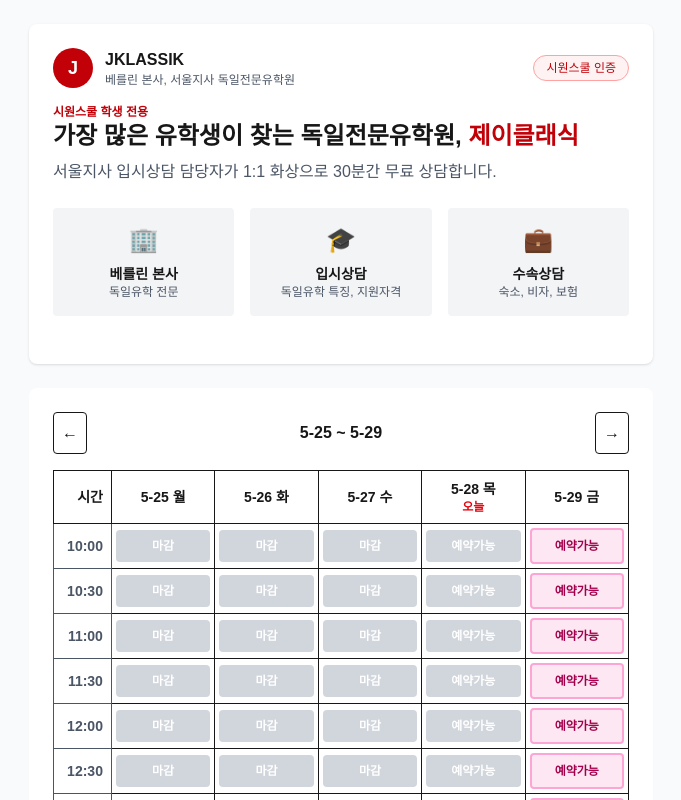
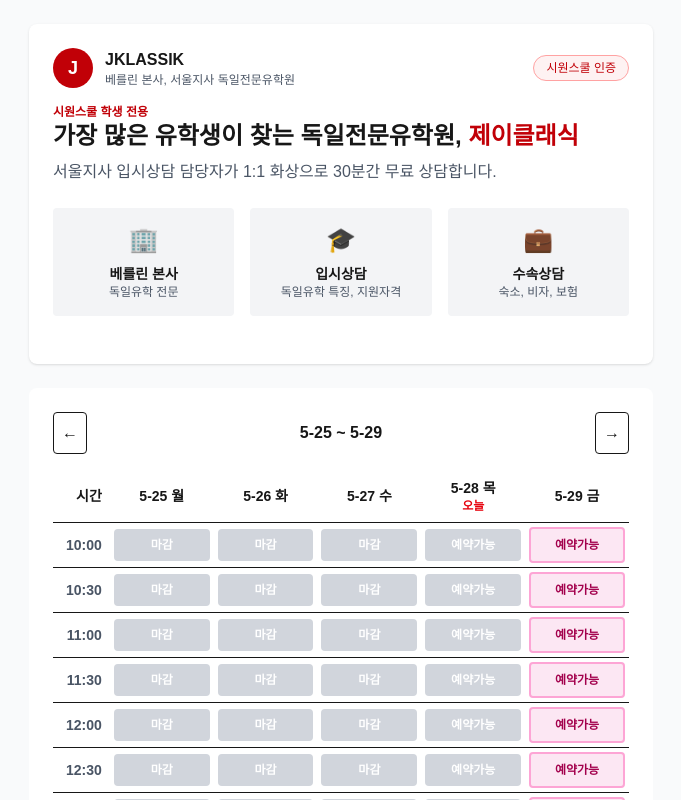
Before and after one commit to jkkimminhye-boop/jklassik-booking, a Next.js app: page / in a window 1280 px wide. Shown: the top 800 px of the page, without its empty margins (299-980 px from the left). Built offline with nearby package versions, Linux system fonts and the light colour scheme; no server answers; the database is empty.

Commit message:
style: remove table borders for cleaner design

```diff
--- a/app/page.tsx
+++ b/app/page.tsx
@@ -111,12 +111,12 @@
         </div>
 
         <div className="overflow-x-auto">
-          <table className="w-full text-sm border-collapse">
+          <table className="w-full text-sm">
             <thead>
-              <tr>
-                <th className="text-right pr-2 py-2 border">시간</th>
+              <tr className="border-b">
+                <th className="text-right pr-2 py-2">시간</th>
                 {days.map((d) => (
-                  <th key={formatDate(d)} className="text-center py-2 border px-2 min-w-20">
+                  <th key={formatDate(d)} className="text-center py-2 px-2 min-w-20 border-b">
                     {d.getMonth() + 1}-{String(d.getDate()).padStart(2, '0')} {DOW[d.getDay()]}
                     {formatDate(d) === formatDate(today) && <div className="text-xs text-red-600">오늘</div>}
                   </th>
@@ -125,14 +125,17 @@
             </thead>
             <tbody>
               {ALL_SLOTS.map((slot) => (
-                <tr key={slot}>
-                  <td className="text-right pr-2 py-2 text-gray-600 border font-semibold">{slot}</td>
+                <tr key={slot} className="border-b">
+                  <td className="text-right pr-2 py-2 text-gray-600 font-semibold">{slot}</td>
                   {days.map((d) => {
                     const ds = formatDate(d);
                     const isHol = isHoliday(d);
                     const isTaken = takenSlots[ds]?.includes(slot);
                     const open = isBookingOpen(d, slot, now);
-                    const isPast = d < today || (formatDate(d) === formatDate(today) && slot <= `${String(now.getHours()).padStart(2, '0')}:${String(now.getMinutes()).padStart(2, '0')}`);
+                    const isPast =
+                      d < today ||
+                      (formatDate(d) === formatDate(today) &&
+                        slot <= `${String(now.getHours()).padStart(2, '0')}:${String(now.getMinutes()).padStart(2, '0')}`);
 
                     let bgColor = 'bg-gray-300 text-white';
                     let disabled = true;
@@ -149,7 +152,7 @@
                     }
 
                     return (
-                      <td key={`${ds}-${slot}`} className="text-center p-1 border">
+                      <td key={`${ds}-${slot}`} className="text-center p-1">
                         <button
                           disabled={disabled}
                           onClick={() => {
```
